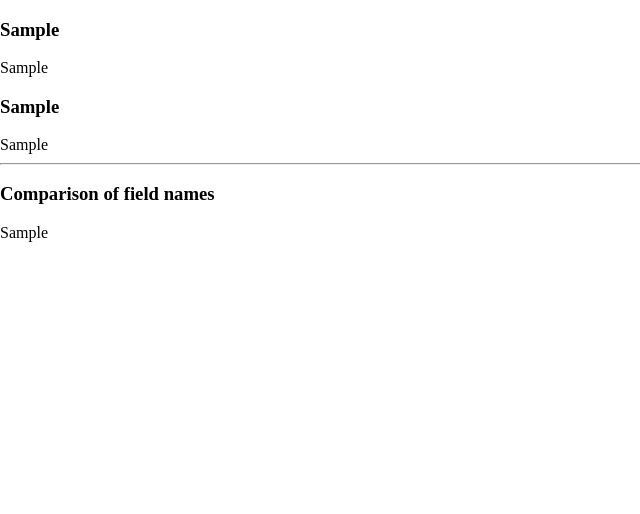
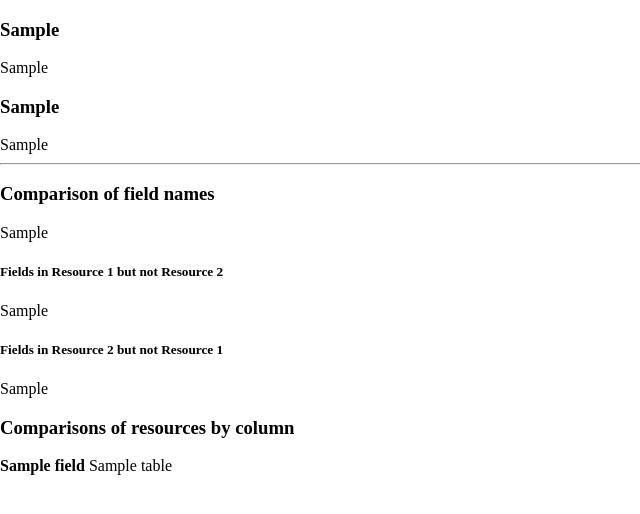
Before and after one commit to WPRDC/difference-engine, a Django app: template templates/difference_engine/results.html in a window 1280 px wide. Shown: the top 514 px of the page, without its empty margins (0-640 px from the left). Run offline with Django 3.2, Linux system fonts and the light colour scheme; the template is opened without the code that fills it: most values are stand-ins (such as "Sample title", 1, 10 or a date in 2020); some libraries are stand-ins or nearby versions.

Commit message:
Add column-by-column comparison of two resources

```diff
--- a/templates/difference_engine/results.html
+++ b/templates/difference_engine/results.html
@@ -26,5 +26,27 @@
                 {% endautoescape %}<P>
             </div>
         </div>
+        <div class="row">
+            <div class="six columns">
+                <h5>Fields in Resource 1 but not Resource 2</h5>
+                {{ one_but_not_two }}
+            </div>
+                <div class="six columns">
+                <h5>Fields in Resource 2 but not Resource 1</h5>
+                {{ two_but_not_one }}
+            </div>
+        </div>
+        <div class="row">
+            <div class="twelve columns">
+                <h3>Comparisons of resources by column</h3>
+                {% for field,table in diff_table.items %}
+                    <b>{{ field }}</b>
+                    {% autoescape off %}
+                        {{ table }}
+                    {% endautoescape %}<P>
+                {% endfor %}
+            </div>
+        </div>
+    </div>
     </body>
 </html>
```
Also changed, not shown: views.py (+51 -7 lines).
